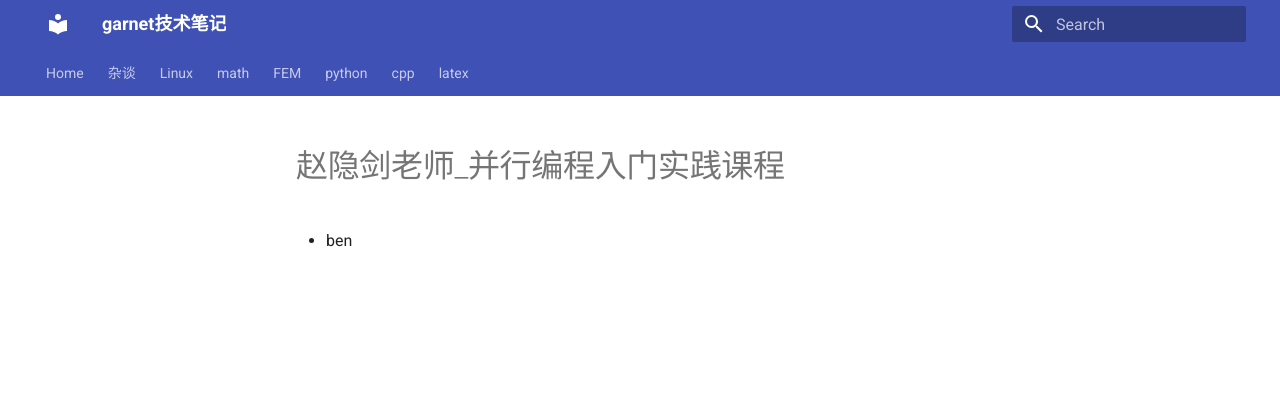
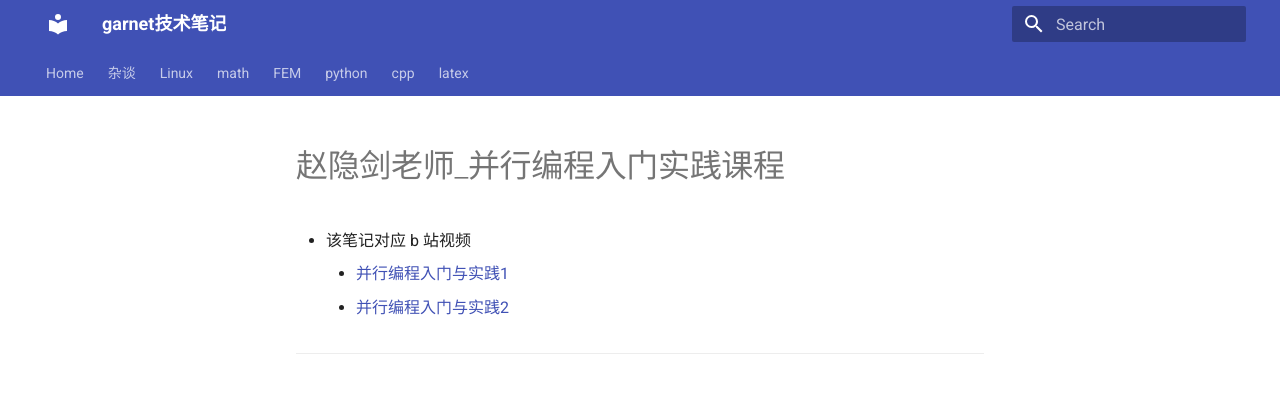
Before and after one commit to ymma98/technotes, an MkDocs documentation site: the page built from docs/cpp/赵隐剑老师_并行编程入门实践课程01.md, in a window 1280 px wide. Shown: the top 393 px of the page. Built offline with MkDocs 1.6.1 and Material for MkDocs 9.7.7, drawn with Linux system fonts in a browser that asks for light colours.

Commit message:
docs/cpp/赵隐剑老师_并行编程入门实践课程01.md updated from https://stackedit.cn/

```diff
--- a/docs/cpp/赵隐剑老师_并行编程入门实践课程01.md
+++ b/docs/cpp/赵隐剑老师_并行编程入门实践课程01.md
@@ -1,6 +1,10 @@
 # 赵隐剑老师_并行编程入门实践课程
 
-* ben
+* 该笔记对应 b 站视频
+	*  [并行编程入门与实践1](https://www.bilibili.com/video/BV1dVSdYLE8R/?spm_id_from=333.999.0.0&vd_source=b7bbd99721bfe117cc47d14c9f45af86)
+	* [并行编程入门与实践2](https://www.bilibili.com/video/BV1wNDRYdEHw/?spm_id_from=333.999.0.0&vd_source=b7bbd99721bfe117cc47d14c9f45af86)
+---
+
 <!--stackedit_data:
-eyJoaXN0b3J5IjpbMTc0NzA2MTE5Ml19
+eyJoaXN0b3J5IjpbMTcwNTg1ODQ0Ml19
 -->
```
